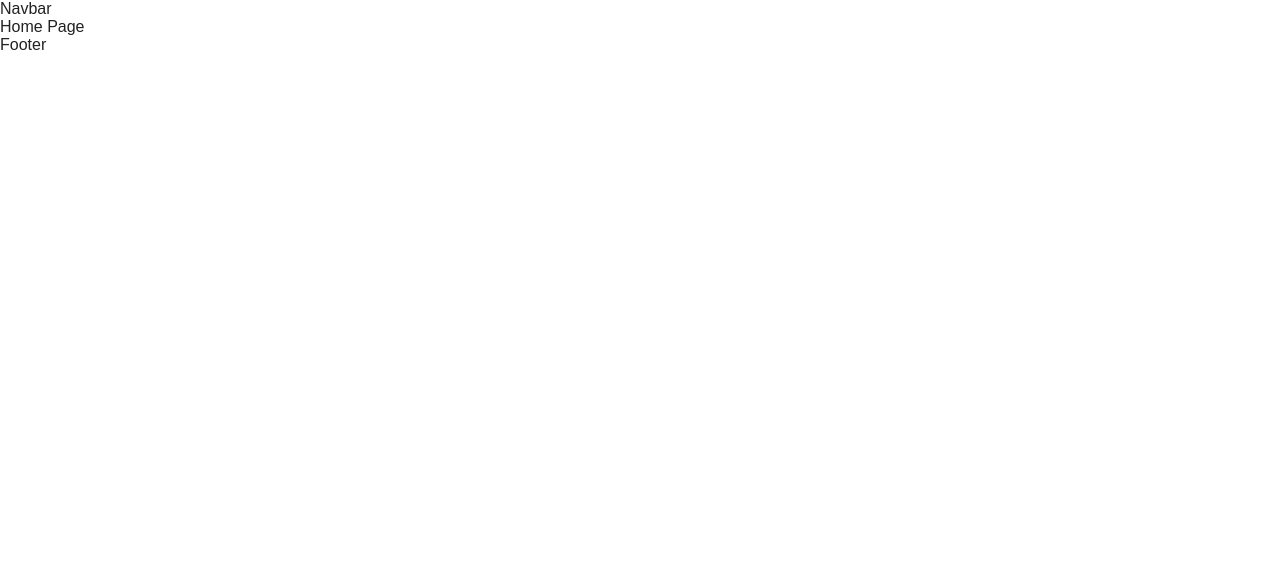
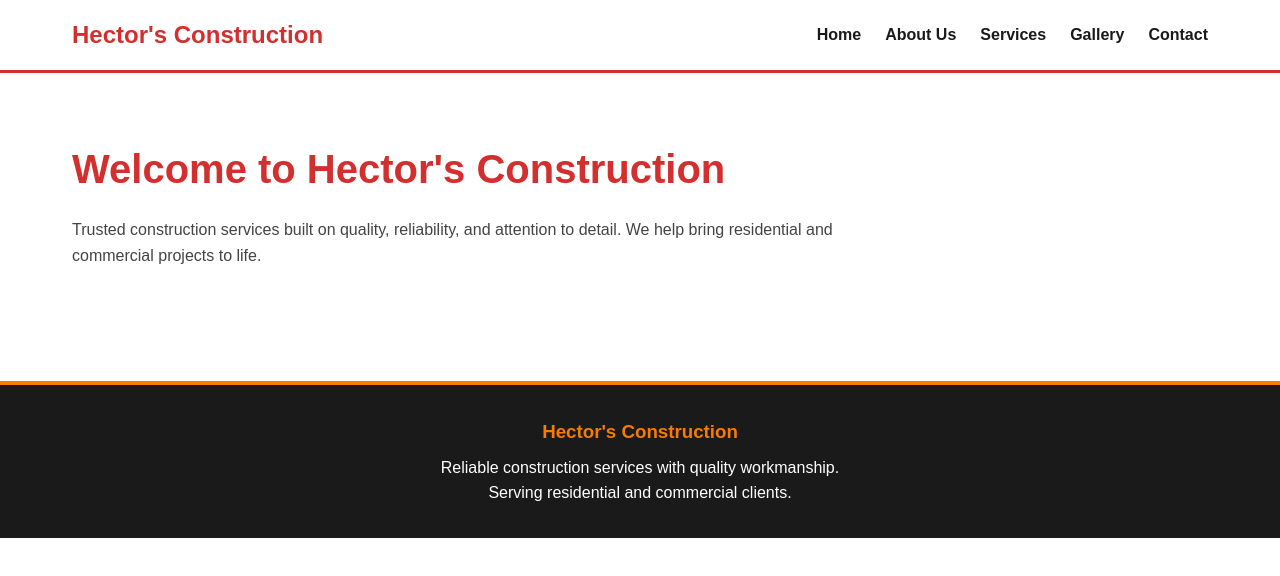
Before and after one commit to DarwinCasasola/hectors-construction-website, a React (Vite) app: page / in a window 1280 px wide. Shown: the top 576 px of the page. Built offline with nearby package versions, Linux system fonts and the light colour scheme.

Commit message:
page updates

```diff
--- a/package.json
+++ b/package.json
@@ -11,7 +11,8 @@
   },
   "dependencies": {
     "react": "^19.2.4",
-    "react-dom": "^19.2.4"
+    "react-dom": "^19.2.4",
+    "react-router-dom": "^7.13.2"
   },
   "devDependencies": {
     "@eslint/js": "^9.39.4",
--- a/src/App.jsx
+++ b/src/App.jsx
@@ -1,13 +1,26 @@
+import { Routes, Route } from 'react-router-dom';
 import Navbar from './components/Navbar';
 import Footer from './components/Footer';
 import Home from './pages/Home';
+import About from './pages/About';
+import Services from './pages/Services';
+import Gallery from './pages/Gallery';
+import Contact from './pages/Contact';
 import './styles/global.css';
 
 function App() {
   return (
     <>
       <Navbar />
-      <Home />
+
+      <Routes>
+        <Route path="/" element={<Home />} />
+        <Route path="/about" element={<About />} />
+        <Route path="/services" element={<Services />} />
+        <Route path="/gallery" element={<Gallery />} />
+        <Route path="/contact" element={<Contact />} />
+      </Routes>
+
       <Footer />
     </>
   );
--- a/src/components/Footer.jsx
+++ b/src/components/Footer.jsx
@@ -1,4 +1,13 @@
 function Footer() {
-    return <footer>Footer</footer>;
+    return (
+      <footer className="footer">
+        <div className="footer-container">
+          <h3>Hector's Construction</h3>
+          <p>Reliable construction services with quality workmanship.</p>
+          <p>Serving residential and commercial clients.</p>
+        </div>
+      </footer>
+    );
   }
+
   export default Footer;
--- a/src/components/Navbar.jsx
+++ b/src/components/Navbar.jsx
@@ -1,4 +1,23 @@
+import { Link } from 'react-router-dom';
+
 function Navbar() {
-    return <nav>Navbar</nav>;
-  }
-  export default Navbar;
+  return (
+    <header className="navbar">
+      <div className="navbar-container">
+        <Link to="/" className="logo">
+          Hector's Construction
+        </Link>
+
+        <nav className="nav-links">
+          <Link to="/">Home</Link>
+          <Link to="/about">About Us</Link>
+          <Link to="/services">Services</Link>
+          <Link to="/gallery">Gallery</Link>
+          <Link to="/contact">Contact</Link>
+        </nav>
+      </div>
+    </header>
+  );
+}
+
+export default Navbar;
--- a/src/main.jsx
+++ b/src/main.jsx
@@ -1,9 +1,12 @@
 import React from 'react';
 import ReactDOM from 'react-dom/client';
+import { BrowserRouter } from 'react-router-dom';
 import App from './App';
 
 ReactDOM.createRoot(document.getElementById('root')).render(
   <React.StrictMode>
-    <App />
+    <BrowserRouter>
+      <App />
+    </BrowserRouter>
   </React.StrictMode>
 );
--- a/src/pages/About.jsx
+++ b/src/pages/About.jsx
@@ -1,4 +1,14 @@
 function About() {
-    return <div>About Page</div>;
+    return (
+      <section className="page-section">
+        <h1>About Us</h1>
+        <p>
+          Hector's Construction is dedicated to delivering dependable construction
+          services with strong workmanship and honest service. We focus on building
+          lasting results for every project we take on.
+        </p>
+      </section>
+    );
   }
+
   export default About;
--- a/src/pages/Home.jsx
+++ b/src/pages/Home.jsx
@@ -1,4 +1,13 @@
 function Home() {
-    return <div>Home Page</div>;
+    return (
+      <section className="page-section">
+        <h1>Welcome to Hector's Construction</h1>
+        <p>
+          Trusted construction services built on quality, reliability, and attention
+          to detail. We help bring residential and commercial projects to life.
+        </p>
+      </section>
+    );
   }
+
   export default Home;
--- a/src/styles/global.css
+++ b/src/styles/global.css
@@ -4,18 +4,20 @@
     box-sizing: border-box;
   }
 
-  body {
-    background-color: #ffffff;
-    color: #222;
-    font-family: Arial, sans-serif;
-  }
-
-  /* Construction Theme Colors */
   :root {
     --primary-red: #d32f2f;
     --accent-orange: #f57c00;
     --dark: #1a1a1a;
     --light-gray: #f5f5f5;
+    --white: #ffffff;
+    --text-gray: #444;
+  }
+
+  body {
+    background-color: var(--white);
+    color: var(--dark);
+    font-family: Arial, sans-serif;
+    line-height: 1.6;
   }
 
   a {
@@ -23,7 +25,99 @@
     color: inherit;
   }
 
+  img {
+    max-width: 100%;
+    display: block;
+  }
+
   button {
     font: inherit;
     cursor: pointer;
+    border: none;
   }
+
+  /* Navbar */
+  .navbar {
+    background-color: var(--white);
+    border-bottom: 3px solid var(--primary-red);
+    position: sticky;
+    top: 0;
+    z-index: 1000;
+  }
+
+  .navbar-container {
+    max-width: 1200px;
+    margin: 0 auto;
+    padding: 1rem 2rem;
+    display: flex;
+    justify-content: space-between;
+    align-items: center;
+  }
+
+  .logo {
+    font-size: 1.5rem;
+    font-weight: 800;
+    color: var(--primary-red);
+  }
+
+  .nav-links {
+    display: flex;
+    gap: 1.5rem;
+    font-weight: 600;
+    color: var(--dark);
+  }
+
+  .nav-links a:hover {
+    color: var(--accent-orange);
+  }
+
+  /* Footer */
+  .footer {
+    background-color: var(--dark);
+    color: var(--white);
+    padding: 2rem;
+    margin-top: 3rem;
+    border-top: 4px solid var(--accent-orange);
+  }
+
+  .footer-container {
+    max-width: 1200px;
+    margin: 0 auto;
+    text-align: center;
+  }
+
+  .footer h3 {
+    margin-bottom: 0.5rem;
+    color: var(--accent-orange);
+  }
+
+  /* Generic page spacing */
+  .page-section {
+    max-width: 1200px;
+    margin: 0 auto;
+    padding: 4rem 2rem;
+  }
+
+  .page-section h1 {
+    font-size: 2.5rem;
+    margin-bottom: 1rem;
+    color: var(--primary-red);
+  }
+
+  .page-section p {
+    color: var(--text-gray);
+    max-width: 800px;
+  }
+
+  /* Responsive */
+  @media (max-width: 768px) {
+    .navbar-container {
+      flex-direction: column;
+      gap: 1rem;
+    }
+
+    .nav-links {
+      flex-wrap: wrap;
+      justify-content: center;
+    }
+  }
```
Also changed, not shown: 1 other file (tests, documents, lock files or other folders).
